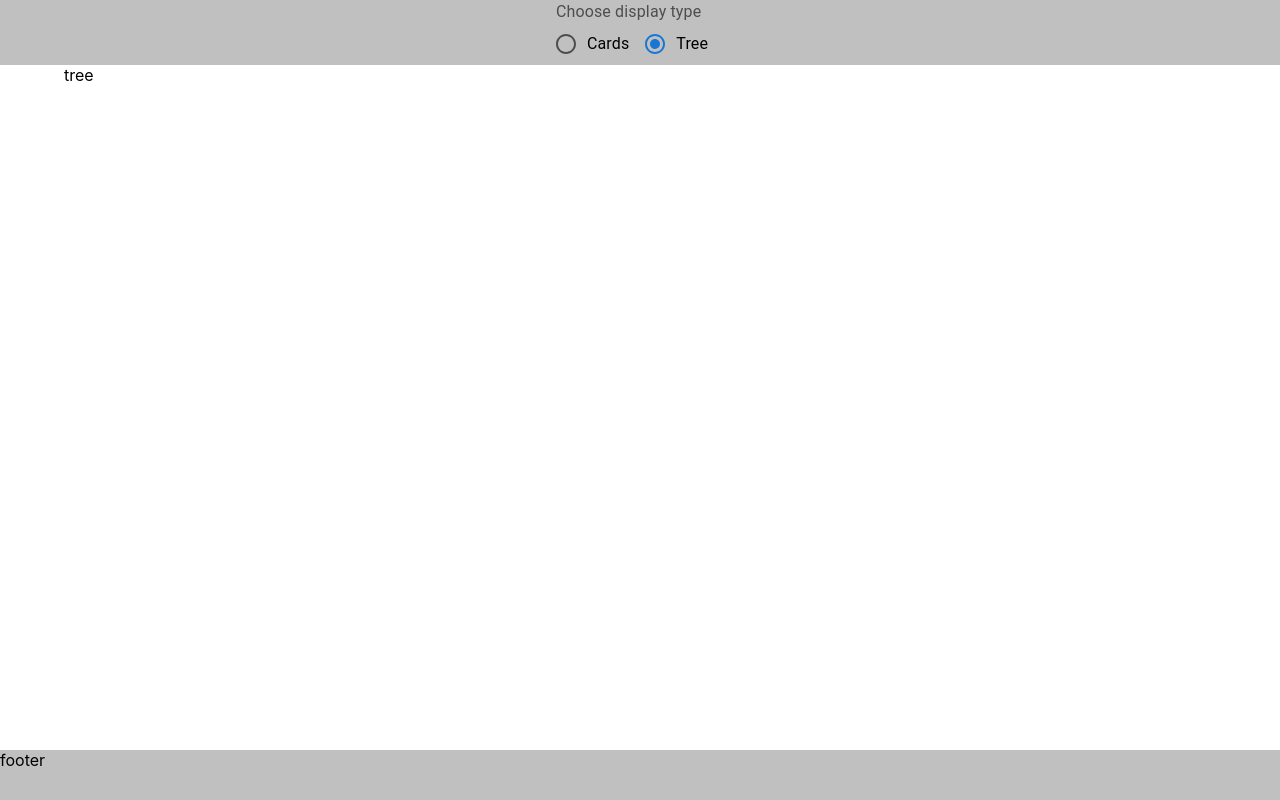
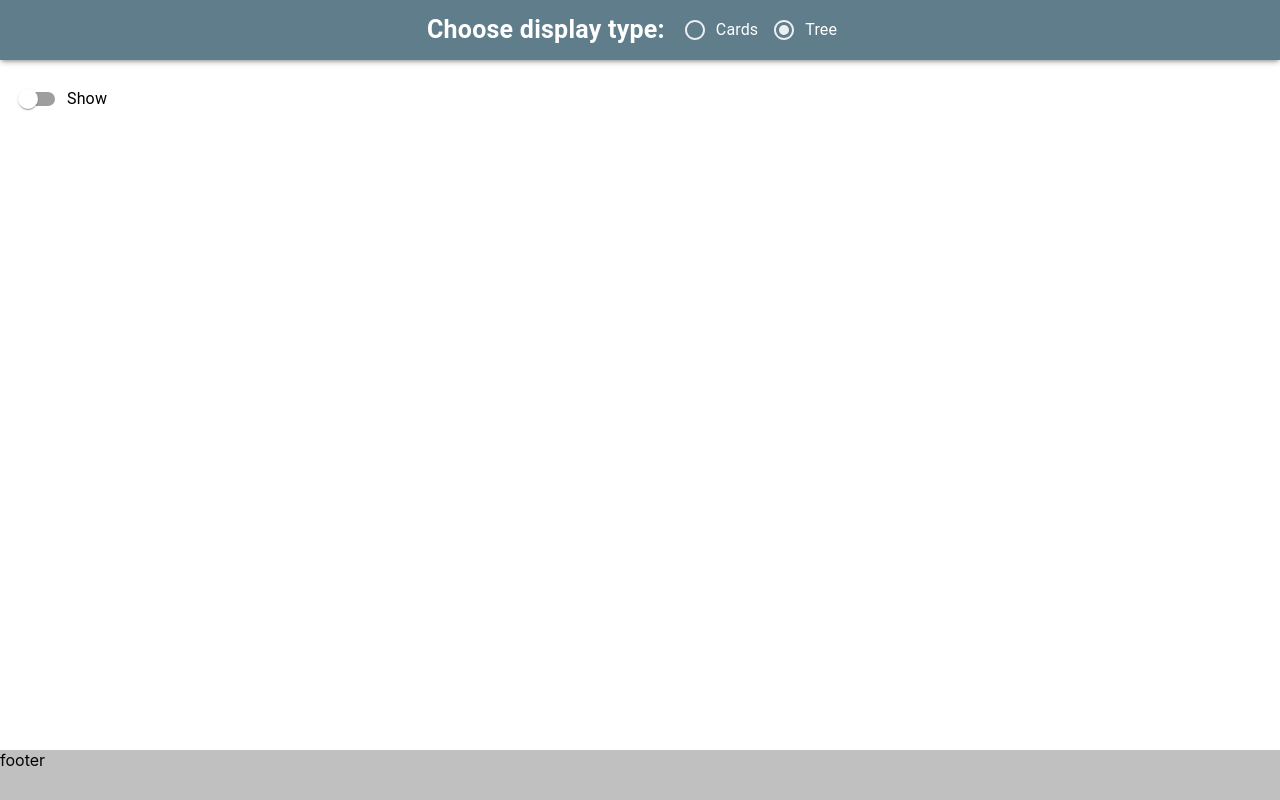
Before and after one commit to sStarkmaXx/images-catalog, a React (Create React App) app: page / in a window 1280 px wide. Both pictures are taken after a click on the label "Tree". Built offline with nearby package versions, Linux system fonts and the light colour scheme.

Commit message:
add some stiles + del card

```diff
--- a/src/App.tsx
+++ b/src/App.tsx
@@ -2,9 +2,9 @@ import './App.css';
 import CardsView from './components/CardsView';
 import Header from './components/Header';
 import { useState } from 'react';
-import TreeView from './components/TreeView';
 import Footer from './components/Footer';
-import { Container } from '@mui/material';
+import { Box } from '@mui/material';
+import SimpleFade from './components/Asd';
 
 export type DisplayType = 'cards' | 'tree';
 
@@ -21,15 +21,20 @@ function App() {
         currentDisplayType={displayType}
         setDisplayType={setDisplayTypeHandler}
       />
-      <Container
+
+      <Box
         sx={{
           flexGrow: '1',
           overflow: 'auto',
+          margin: 0,
+          width: '100%',
+          padding: '20px 20px',
         }}
       >
+        {/* {displayType === 'cards' && <TitlebarImageList />} */}
         {displayType === 'cards' && <CardsView />}
-        {displayType === 'tree' && <TreeView />}
-      </Container>
+        {displayType === 'tree' && <SimpleFade />}
+      </Box>
       <Footer />
     </div>
   );
--- /dev/null
+++ b/src/components/Asd.tsx
@@ -0,0 +1,43 @@
+import * as React from 'react';
+import Box from '@mui/material/Box';
+import Switch from '@mui/material/Switch';
+import Paper from '@mui/material/Paper';
+import Fade from '@mui/material/Fade';
+import FormControlLabel from '@mui/material/FormControlLabel';
+import { Theme } from '@mui/material/styles';
+
+const icon = (
+  <Paper sx={{ m: 1 }} elevation={4}>
+    <Box component="svg" sx={{ width: 100, height: 100 }}>
+      <Box
+        component="polygon"
+        sx={{
+          fill: (theme: Theme) => theme.palette.common.white,
+          stroke: (theme) => theme.palette.divider,
+          strokeWidth: 1,
+        }}
+        points="0,100 50,00, 100,100"
+      />
+    </Box>
+  </Paper>
+);
+
+export default function SimpleFade() {
+  const [checked, setChecked] = React.useState(false);
+
+  const handleChange = () => {
+    setChecked((prev) => !prev);
+  };
+
+  return (
+    <Box sx={{ height: 180 }}>
+      <FormControlLabel
+        control={<Switch checked={checked} onChange={handleChange} />}
+        label="Show"
+      />
+      <Box sx={{ display: 'flex' }}>
+        <Fade in={checked}>{icon}</Fade>
+      </Box>
+    </Box>
+  );
+}
--- a/src/components/CardsView.tsx
+++ b/src/components/CardsView.tsx
@@ -108,7 +108,6 @@ const CardsView = () => {
         width: '100%',
         flexWrap: 'wrap',
         gap: '20px',
-        paddingTop: '20px   ',
       }}
     >
       {cards}
--- a/src/components/Header.tsx
+++ b/src/components/Header.tsx
@@ -5,6 +5,7 @@ import {
   FormControlLabel,
   FormControl,
   FormLabel,
+  Paper,
 } from '@mui/material';
 import { DisplayType } from '../App';
 
@@ -13,34 +14,59 @@ type HeaderPropsType = {
   setDisplayType: (type: DisplayType) => void;
 };
 
+const radioStyle = {
+  color: '#eceff1',
+  '&.Mui-checked': {
+    color: '#eceff1',
+  },
+};
+
 const Header: React.FC<HeaderPropsType> = ({
   currentDisplayType,
   setDisplayType,
 }) => {
   return (
+    <Paper elevation={3}>
       <Box
         sx={{
           display: 'flex',
           width: '100%',
-        backgroundColor: 'silver',
+          height: '60px',
+          backgroundColor: '#607d8b',
           justifyContent: 'center',
         }}
       >
-      <FormControl>
-        <FormLabel id="display-type" focused={false}>
-          Choose display type
+        <FormControl sx={{ color: 'white', flexDirection: 'row' }}>
+          <FormLabel
+            id="display-type"
+            focused={false}
+            sx={{
+              display: 'flex',
+              color: 'white',
+              textAlign: 'center',
+              fontWeight: '700',
+              alignItems: 'center',
+              fontSize: '25px',
+            }}
+          >
+            Choose display type:
           </FormLabel>
-        <RadioGroup row aria-labelledby="display-type" name="types">
+          <RadioGroup
+            row
+            aria-labelledby="display-type"
+            name="types"
+            sx={{ marginLeft: '20px' }}
+          >
             <FormControlLabel
               value="cards"
-            control={<Radio />}
+              control={<Radio sx={radioStyle} />}
               label="Cards"
               onClick={() => setDisplayType('cards')}
               checked={currentDisplayType === 'cards'}
             />
             <FormControlLabel
               value="tree"
-            control={<Radio />}
+              control={<Radio sx={radioStyle} />}
               label="Tree"
               onClick={() => setDisplayType('tree')}
               checked={currentDisplayType === 'tree'}
@@ -48,6 +74,7 @@ const Header: React.FC<HeaderPropsType> = ({
           </RadioGroup>
         </FormControl>
       </Box>
+    </Paper>
   );
 };
 
--- a/src/components/ImageCard.tsx
+++ b/src/components/ImageCard.tsx
@@ -1,8 +1,12 @@
 import * as React from 'react';
-import Card from '@mui/material/Card';
-import CardHeader from '@mui/material/CardHeader';
-import CardMedia from '@mui/material/CardMedia';
-import IconButton, { IconButtonProps } from '@mui/material/IconButton';
+import {
+  Card,
+  CardHeader,
+  CardMedia,
+  IconButton,
+  Divider,
+  Paper,
+} from '@mui/material';
 import CloseIcon from '@mui/icons-material/Close';
 import { CardType } from './CardsView';
 
@@ -11,30 +15,39 @@ type ImageCardPropsType = {
 };
 
 const ImageCard: React.FC<ImageCardPropsType> = ({ card }) => {
-  const [expanded, setExpanded] = React.useState(false);
-
-  const handleExpandClick = () => {
-    setExpanded(!expanded);
-  };
+  const [fade, setFade] = React.useState(true);
 
   return (
-    <Card sx={{ width: 345 }}>
+    <Paper
+      elevation={8}
+      sx={{
+        display: `${fade ? 'block' : 'none'}`,
+      }}
+    >
+      <Card sx={{ width: 400, height: 300 }}>
+        <CardMedia
+          component="img"
+          image={'http://contest.elecard.ru/frontend_data/' + card.image}
+          alt="Paella dish"
+          height={200}
+          sx={{
+            backgroundColor: '#eceff1',
+            objectFit: 'contain',
+            margin: 'auto',
+          }}
+        />
         <CardHeader
           action={
-          <IconButton aria-label="settings">
+            <IconButton aria-label="settings" onClick={() => setFade(false)}>
               <CloseIcon />
             </IconButton>
           }
           title={card.category}
           subheader={new Date(card.timestamp).toLocaleDateString()}
-      />
-      <CardMedia
-        component="img"
-        height="194"
-        image={'http://contest.elecard.ru/frontend_data/' + card.image}
-        alt="Paella dish"
+          sx={{ height: 100, backgroundColor: '#b0bec5' }}
         />
       </Card>
+    </Paper>
   );
 };
 
```
Lines whose indentation alone changed are shown as unchanged.
